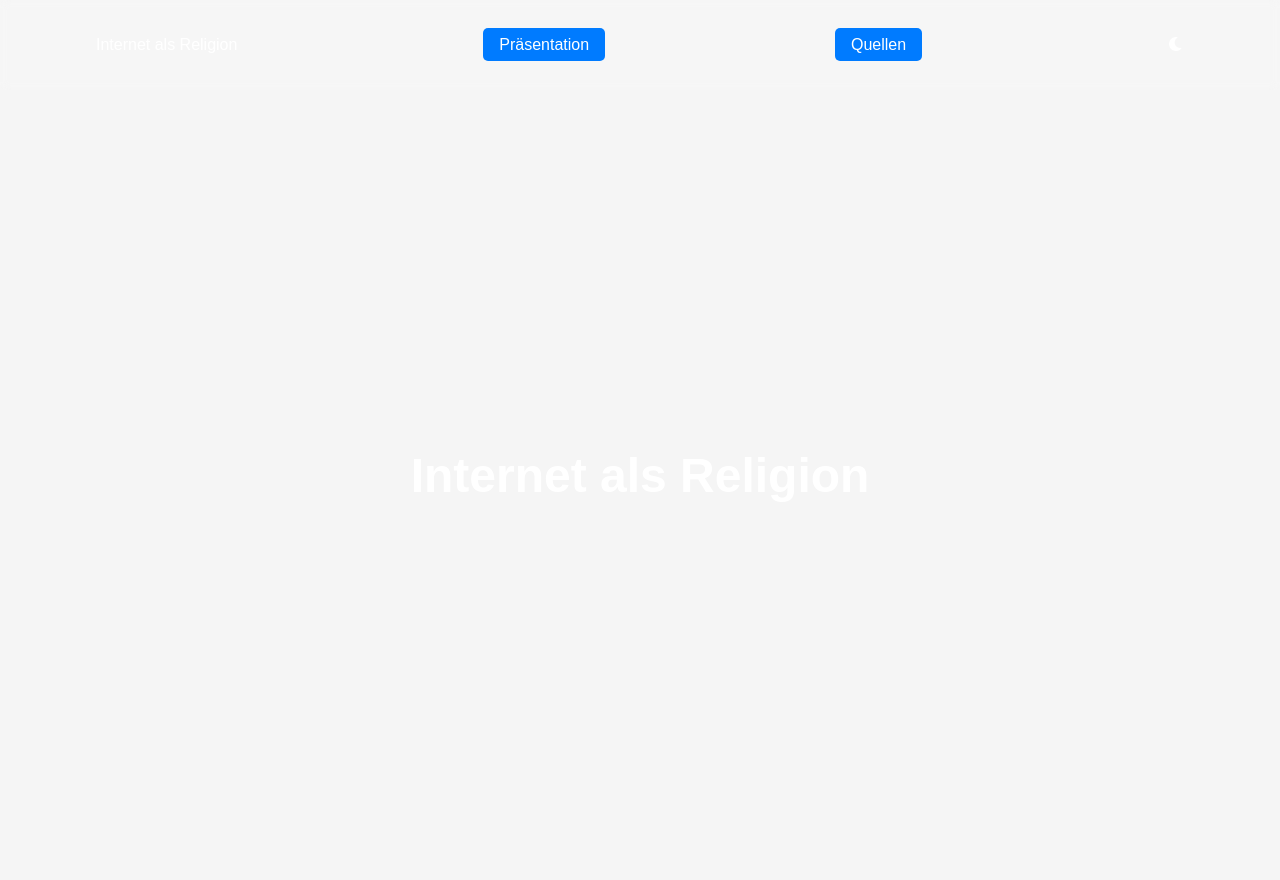
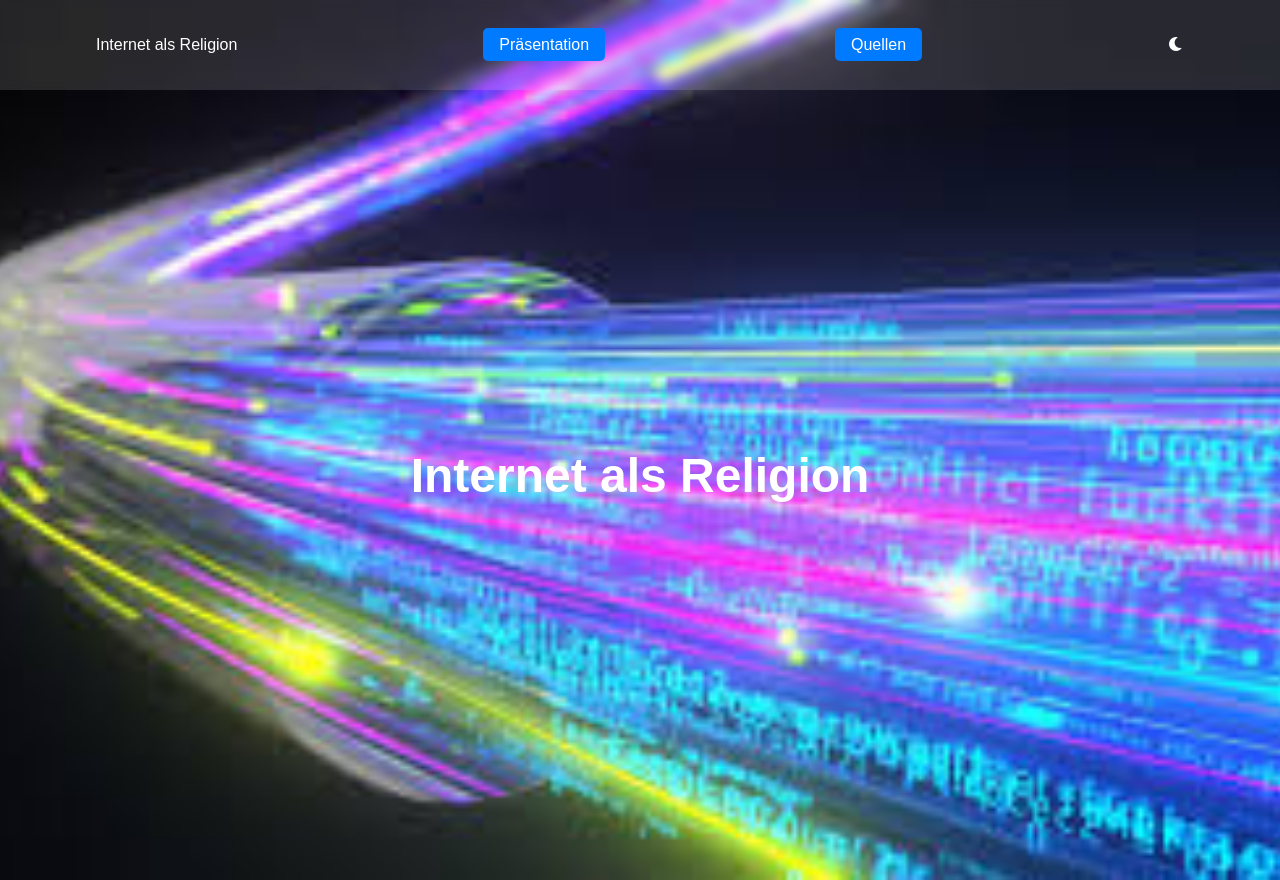
Before and after one commit to Nachhaltigeralsdu/regiolekt, a plain HTML site: page index.html in a window 1280 px wide. Shown: the top 880 px of the page. Drawn offline with Linux system fonts and the light colour scheme.

Commit message:
Update style.css

```diff
--- a/style.css
+++ b/style.css
@@ -47,7 +47,7 @@ body.dark-mode nav ul li a:hover, body.dark-mode nav ul li a.active { background
     .menu-icon.active + .nav-menu { display: flex; }
 }
 .hero {
-    height: 100vh; background: url(Cover_der_presentation) no-repeat center center/cover;
+    height: 100vh; background: url(IMG_4246.jpeg) no-repeat center center/cover;
     display: flex; justify-content: center; align-items: center; color: #fff; text-align: center;
     flex-direction: column; padding-top: 5rem; position: relative; overflow: hidden;
 }
```
